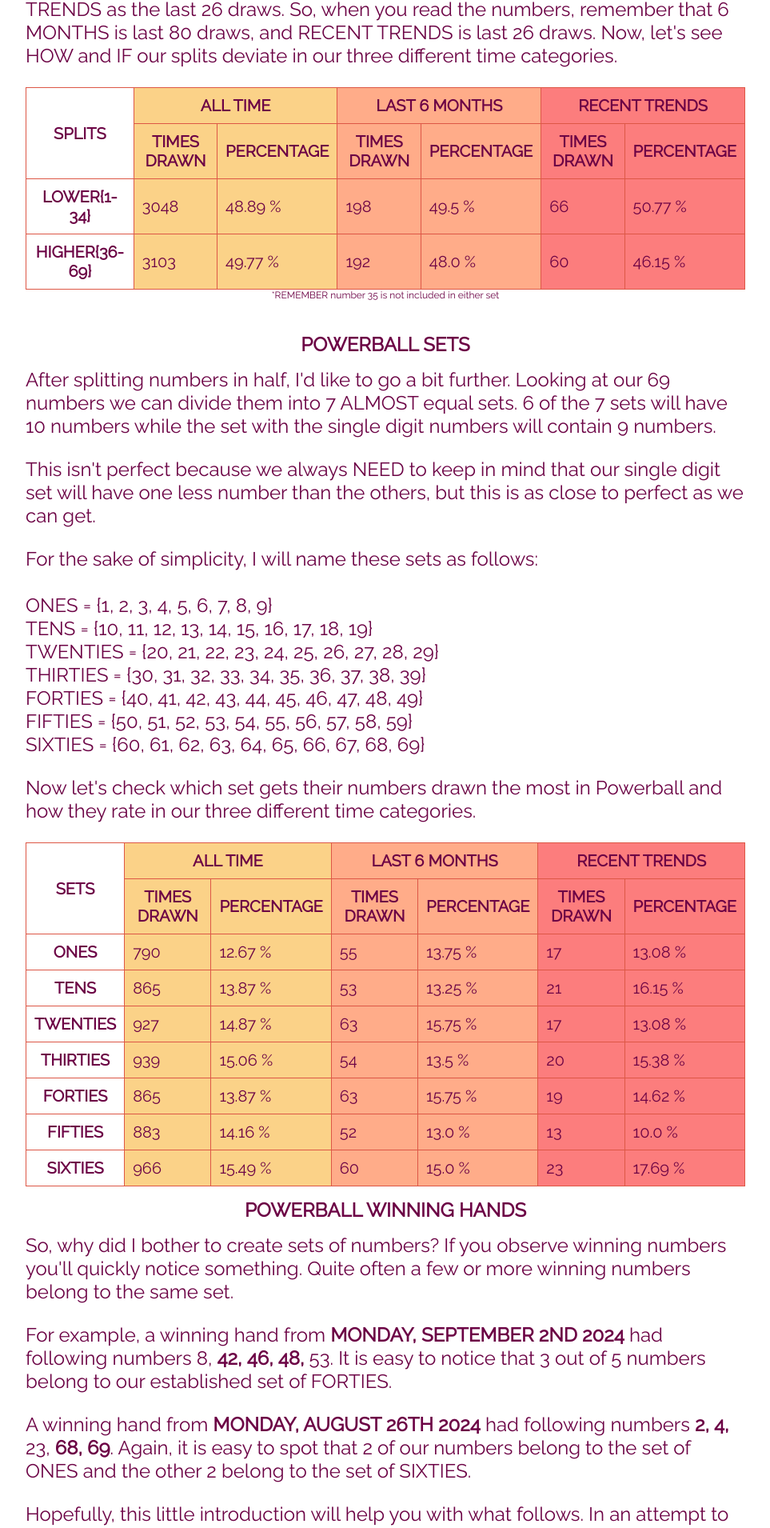
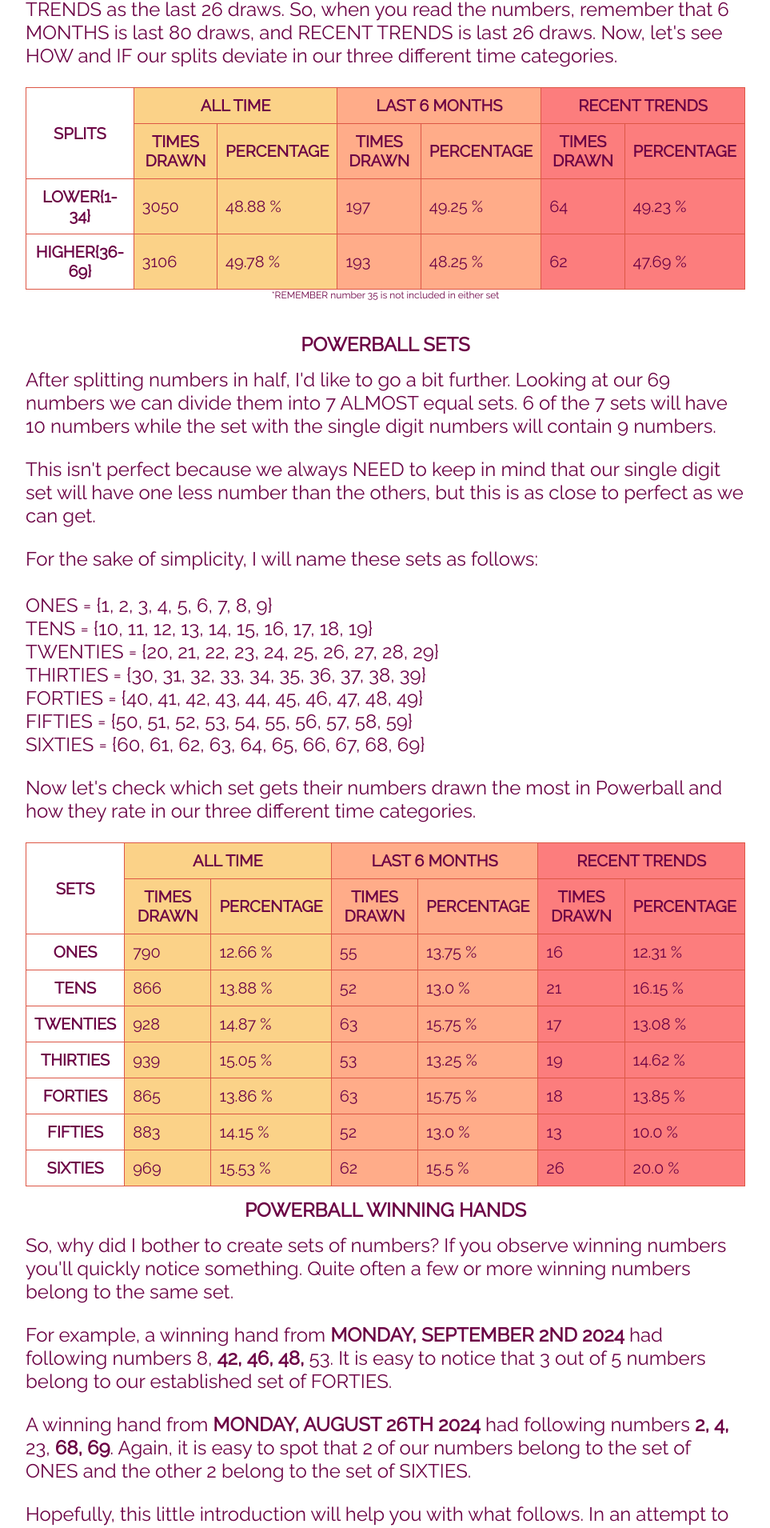
Before and after one commit to sasadjukic/powerball, a Flask app: page /winning_hands_white in a window 1280 px wide. Shown: the part 823-2733 px from the top of the page at 80% size, without its empty margins (158-1121 px from the left). Run offline with Flask 3, Linux system fonts and the light colour scheme.

Commit message:
sep 21 update

```diff
--- a/application/data/matrix_data.py
+++ b/application/data/matrix_data.py
@@ -74,26 +74,26 @@ m_data = {
     ],
     4: [
         [
+            ['09/20/2025','15, 29, 64, 66, 67'],
             ['08/13/2025','4, 11, 40, 44, 50'],
             ['05/14/2025','4, 10, 24, 29, 53'],
             ['04/07/2025','20, 23, 48, 59, 66'],
-            ['01/11/2025','3, 6, 32, 37, 65'],
-            ['11/06/2024','12, 17, 37, 58, 62']
+            ['01/11/2025','3, 6, 32, 37, 65']
          ],
         [
-            284, 174, 78, 67, 45, 13
+            284, 175, 78, 67, 45, 13
          ],
         [
             3, 4, 4, 4, 3, 7, 5, 4, 3, 6,
-            4, 5, 6, 5, 3, 7, 4, 2, 3, 7,
-            4, 4, 6, 7, 2, 3, 5, 3, 5, 3,
+            4, 5, 6, 5, 4, 7, 4, 2, 3, 7,
+            4, 4, 6, 7, 2, 3, 5, 3, 6, 3,
             6, 5, 3, 5, 4, 8, 3, 2, 5, 4,
             5, 7, 4, 4, 1, 5, 4, 4, 3, 6,
             3, 2, 6, 5, 2, 4, 2, 4, 10, 1,
-            10, 5, 3, 5, 2, 1, 2, 6, 8
+            10, 5, 3, 6, 2, 2, 3, 6, 8
          ],
         [
-            7, 31, 11, 9, 2, 0, 0
+            7, 31, 11, 10, 2, 0, 0
         ]
     ],
     5: [
--- a/application/data/powerball.csv
+++ b/application/data/powerball.csv
@@ -1246,3 +1246,4 @@ Draw Date,Winning Numbers,Red Ball,Multiplier
 09/13/2025,28 37 42 50 53,19,2
 09/15/2025,14 15 32 42 49,1,2
 09/17/2025,7 30 50 54 62,20,2
+09/20/2025,15 29 64 66 67,4,2
--- a/application/main/routes.py
+++ b/application/main/routes.py
@@ -132,20 +132,20 @@ def search():
 @powerball.route('/winning_hands_white', methods=['POST', 'GET'])
 def winning_hands_white():
     splits = {
-              'all-time': [3048, 3103, 6235],
-              'six-months': [198, 192, 400],
-              'recent-trends': [66, 60, 130]
+              'all-time': [3050, 3106, 6240],
+              'six-months': [197, 193, 400],
+              'recent-trends': [64, 62, 130]
             }
 
     sets = {
-            'all-time' : [790, 865, 927, 939, 865, 883, 966, 6235],
-            'six-months' : [55, 53, 63, 54, 63, 52, 60, 400],
-            'recent-trends' : [17, 21, 17, 20, 19, 13, 23, 130]
+            'all-time' : [790, 866, 928, 939, 865, 883, 969, 6240],
+            'six-months' : [55, 52, 63, 53, 63, 52, 62, 400],
+            'recent-trends' : [16, 21, 17, 19, 18, 13, 26, 130]
     }
 
     winning_hands = {
-                     'singles': [205, 17, 5], 'pairs': [643, 42, 14],
-                     'two_pairs': [235, 11, 4], 'three_of_set': [136, 8, 3],
+                     'singles': [205, 17, 4], 'pairs': [643, 41, 14],
+                     'two_pairs': [235, 11, 4], 'three_of_set': [137, 9, 4],
                      'full_house': [18, 2, 0], 'poker': [10, 0, 0], 'flush': [0, 0, 0]
                      }
     total_winning_hands = sum(values[0] for values in winning_hands.values())
@@ -153,7 +153,7 @@ def winning_hands_white():
     total_winning_hands_recent = sum(values[2] for values in winning_hands.values())
 
     pair_count = {
-                  1: [76, 2, 0], 10: [82, 5, 1], 20: [114, 10, 4], 30: [102, 4, 1],
+                  1: [76, 2, 0], 10: [82, 4, 1], 20: [114, 10, 4], 30: [102, 4, 1],
                   40: [75, 9, 2], 50: [90, 5, 2], 60: [103, 6, 3]
                 }
     total_pairs = sum(values[0] for values in pair_count.values())
@@ -176,13 +176,13 @@ def winning_hands_white():
 @powerball.route('/winning_hands_red', methods=['POST', 'GET'])
 def winning_hands_red():
     splits = {
-              'all-time': [618, 629, 1247],
+              'all-time': [619, 629, 1248],
               'six-months': [39, 41, 80],
               'recent-trends': [13, 13, 26]
             }
 
     sets = {
-            'all-time' : [444, 447, 356, 1247],
+            'all-time' : [445, 447, 356, 1248],
             'six-months' : [30, 21, 29, 80],
             'recent-trends' : [13, 5, 8, 26]
            }
@@ -196,32 +196,32 @@ def winning_hands_red():
 def trends():
     white_numbers_6 = [
                        5, 4, 5, 9, 6, 5, 9, 7, 5, 2,
-                       7, 6, 4, 6, 7, 8, 3, 6, 4, 5,
-                       6, 3, 14, 5, 7, 2, 4, 9, 8, 5,
-                       5, 3, 7, 7, 10, 4, 8, 2, 3, 8,
+                       6, 6, 4, 6, 8, 8, 3, 5, 4, 5,
+                       6, 3, 13, 5, 7, 2, 4, 9, 9, 5,
+                       5, 3, 7, 7, 10, 4, 8, 1, 3, 8,
                        5, 7, 9, 8, 7, 5, 3, 6, 5, 7,
-                       5, 9, 10, 3, 2, 2, 4, 3, 7, 5,
-                       9, 10, 5, 9, 5, 3, 4, 2, 8
+                       5, 9, 10, 3, 2, 2, 4, 3, 7, 4,
+                       9, 10, 5, 10, 5, 4, 5, 2, 8
                     ]
 
     white_numbers_trends = [
-                        0, 2, 2, 2, 0, 2, 3, 4, 2, 0,
-                        4, 1, 0, 3, 4, 3, 0, 3, 3, 0,
-                        0, 2, 4, 2, 2, 1, 2, 3, 1, 1,
-                        3, 1, 3, 3, 4, 2, 2, 1, 0, 4,
-                        2, 3, 2, 2, 2, 1, 1, 0, 2, 4,
+                        0, 2, 2, 2, 0, 2, 3, 3, 2, 0,
+                        3, 1, 0, 3, 5, 3, 0, 3, 3, 0,
+                        0, 2, 4, 2, 2, 1, 2, 2, 2, 1,
+                        3, 1, 2, 3, 4, 2, 2, 1, 0, 4,
+                        2, 2, 2, 2, 2, 1, 1, 0, 2, 4,
                         1, 0, 5, 1, 0, 0, 1, 0, 1, 1,
-                        4, 5, 1, 5, 3, 0, 1, 1, 2
+                        4, 5, 1, 6, 3, 1, 2, 1, 2
                     ]
 
     red_numbers_6 = [
-                     5, 7, 2, 3, 5, 2, 0, 2, 4, 1,
+                     5, 7, 2, 4, 5, 2, 0, 2, 3, 1,
                      3, 3, 2, 1, 2, 0, 2, 2, 5, 5,
                      4, 4, 2, 5, 9, 0
                     ]
 
     red_numbers_trends = [
-                          2, 3, 1, 1, 3, 0, 0, 1, 2, 0,
+                          2, 2, 1, 2, 3, 0, 0, 1, 2, 0,
                           0, 0, 0, 1, 0, 0, 2, 1, 1, 1,
                           1, 2, 2, 0, 2, 0
                          ]
@@ -253,18 +253,18 @@ def fun_facts():
 def probabilities():
     draw = next_draw().strftime('%m-%d-%Y')
     white_numbers = [
-                     6.99, 7.41, 7.37, 7.25, 6.40, 7.50, 6.91, 6.48, 7.11, 6.47,
-                     7.06, 7.93, 4.98, 6.63, 6.98, 6.97, 6.48, 7.02, 7.84, 7.02,
-                     8.63, 6.63, 9.03, 7.39, 6.46, 5.53, 8.65, 8.22, 6.62, 7.09,
-                     6.80, 8.18, 8.59, 6.23, 6.61, 8.47, 8.85, 7.19, 8.40, 7.34,
-                     6.74, 6.42, 6.80, 8.13, 7.31, 5.93, 8.09, 5.98, 5.68, 7.24,
-                     6.28, 7.62, 8.07, 6.84, 6.36, 6.74, 7.38, 6.40, 7.55, 7.02,
-                     9.05, 8.62, 8.53, 8.66, 6.05, 7.36, 7.31, 7.68, 8.45
+                     6.94, 7.01, 7.35, 6.80, 5.86, 7.56, 6.68, 6.57, 7.02, 6.72,
+                     7.29, 7.63, 5.52, 6.36, 6.94, 7.62, 6.74, 6.98, 7.04, 7.67,
+                     8.85, 6.75, 9.53, 7.30, 6.43, 5.66, 8.65, 7.71, 6.39, 7.54,
+                     6.89, 8.53, 9.03, 5.95, 6.42, 8.86, 7.95, 6.80, 8.16, 7.67,
+                     6.92, 6.90, 7.12, 8.15, 7.30, 6.24, 8.18, 6.66, 5.65, 6.97,
+                     6.28, 7.36, 8.22, 7.69, 6.39, 6.78, 6.61, 6.32, 7.45, 6.29,
+                     9.45, 8.14, 7.71, 8.62, 6.21, 7.57, 7.58, 7.21, 8.66
                      ]
     red_numbers = [
-                   3.65, 3.31, 3.87, 4.80, 4.04, 3.68, 3.71, 3.49, 4.37, 3.72,
-                   3.65, 3.03, 3.79, 4.58, 3.20, 2.95, 3.38, 4.66, 3.35, 4.24,
-                   4.73, 3.30, 3.32, 4.94, 4.58, 3.66
+                   3.91, 3.43, 3.85, 4.73, 4.21, 3.70, 3.48, 3.85, 4.25, 3.57,
+                   3.37, 3.26, 3.64, 4.25, 2.97, 3.09, 3.32, 4.40, 3.88, 4.55,
+                   4.68, 3.70, 3.02, 4.73, 4.33, 3.83
                    ]
     return render_template('probabilities.html',
                             draw=draw,
@@ -276,13 +276,13 @@ def probabilities():
 def predictions():
     draw = next_draw().strftime('%m-%d-%Y')
     white_numbers = [
-                     [4, 10, 35, 54, 59],
-                     [5, 17, 32, 47, 51],
-                     [18, 19, 24, 55, 69],
-                     [3, 16, 23, 37, 64],
-                     [1, 25, 40, 63, 65]
+                     [15, 16, 31, 53, 67],
+                     [7, 18, 50, 55, 66],
+                     [2, 26, 41, 47, 49],
+                     [8, 11, 25, 62, 63],
+                     [20, 45, 51, 60, 61]
                      ]
-    red_numbers = [3, 9, 13, 14, 23]
+    red_numbers = [1, 2, 21, 24, 26]
     return render_template('predictions.html',
                             draw=draw,
                             white_numbers=white_numbers,
--- a/application/templates/winning_hands.html
+++ b/application/templates/winning_hands.html
@@ -290,7 +290,7 @@
                     <td class="six-months">{{ (winning_hands['three_of_set'][1]/total_winning_hands_6 * 100)|round(2) }} %</td>
                     <td class="recent-trends">{{ winning_hands['three_of_set'][2] }}</td>
                     <td class="recent-trends">{{ (winning_hands['three_of_set'][2]/total_winning_hands_recent * 100)|round(2) }} %</td>
-                    <td class="extra-info">08-20-2025</td>
+                    <td class="extra-info">09-20-2025</td>
                     <td class="extra-info">Sixties</td>
                 </tr>
                 <tr>
```
